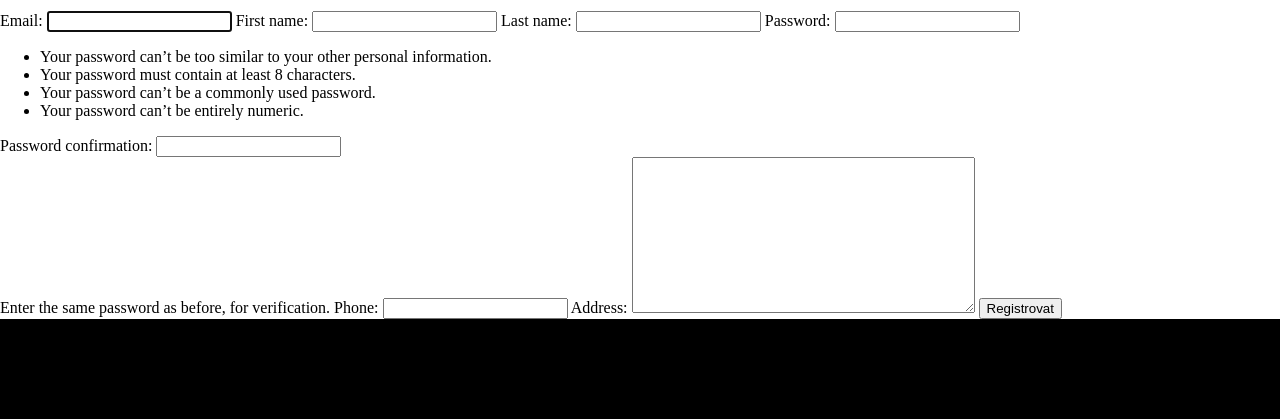
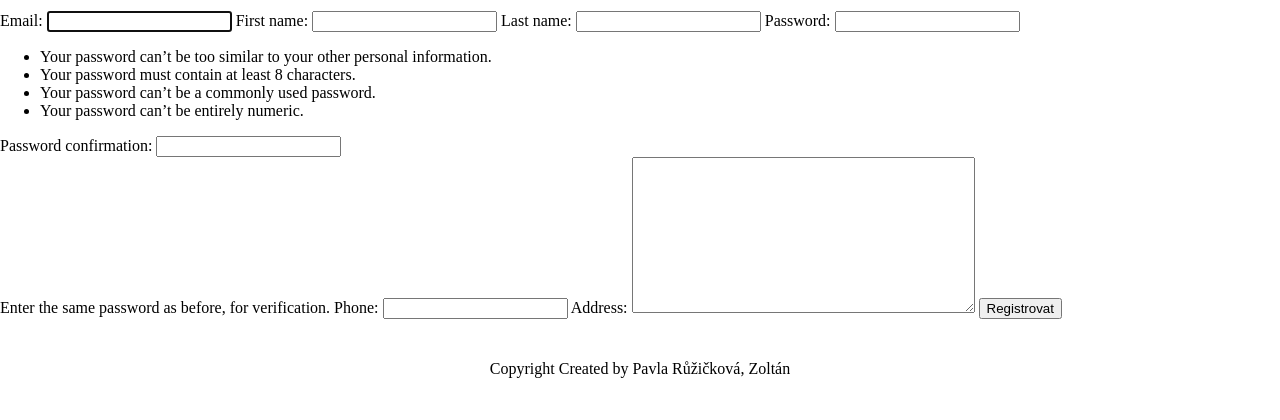
Before and after one commit to zorell11/Event_aggregation_service, a Django app: page /accounts/usersignup/ in a window 1280 px wide. Shown: the part 380-800 px from the top of the page. Run offline with Django 4.2, Linux system fonts and the light colour scheme; parts of the project's set-up code (start-up, migrations or seed data) failed here and were passed over.

Commit message:
css modify styless

```diff
--- a/events/static/events/images/styless.css
+++ b/events/static/events/images/styless.css
@@ -192,7 +192,7 @@ main {
 footer {
     height: 100px;
     width: 100vw;
-    background: black;
+    background: white;
     display: flex;
     justify-content: center;
     align-items: center;
```
